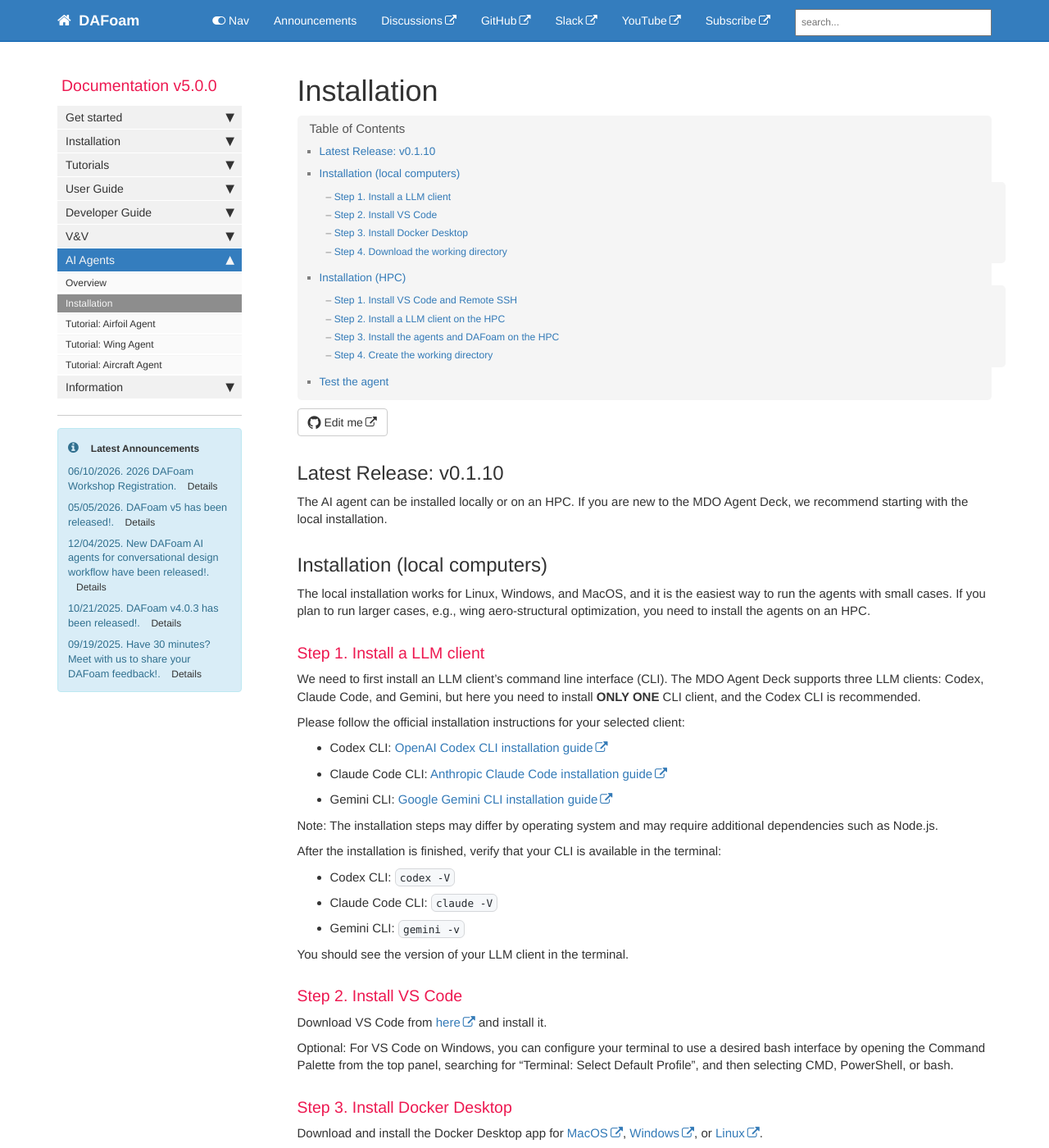
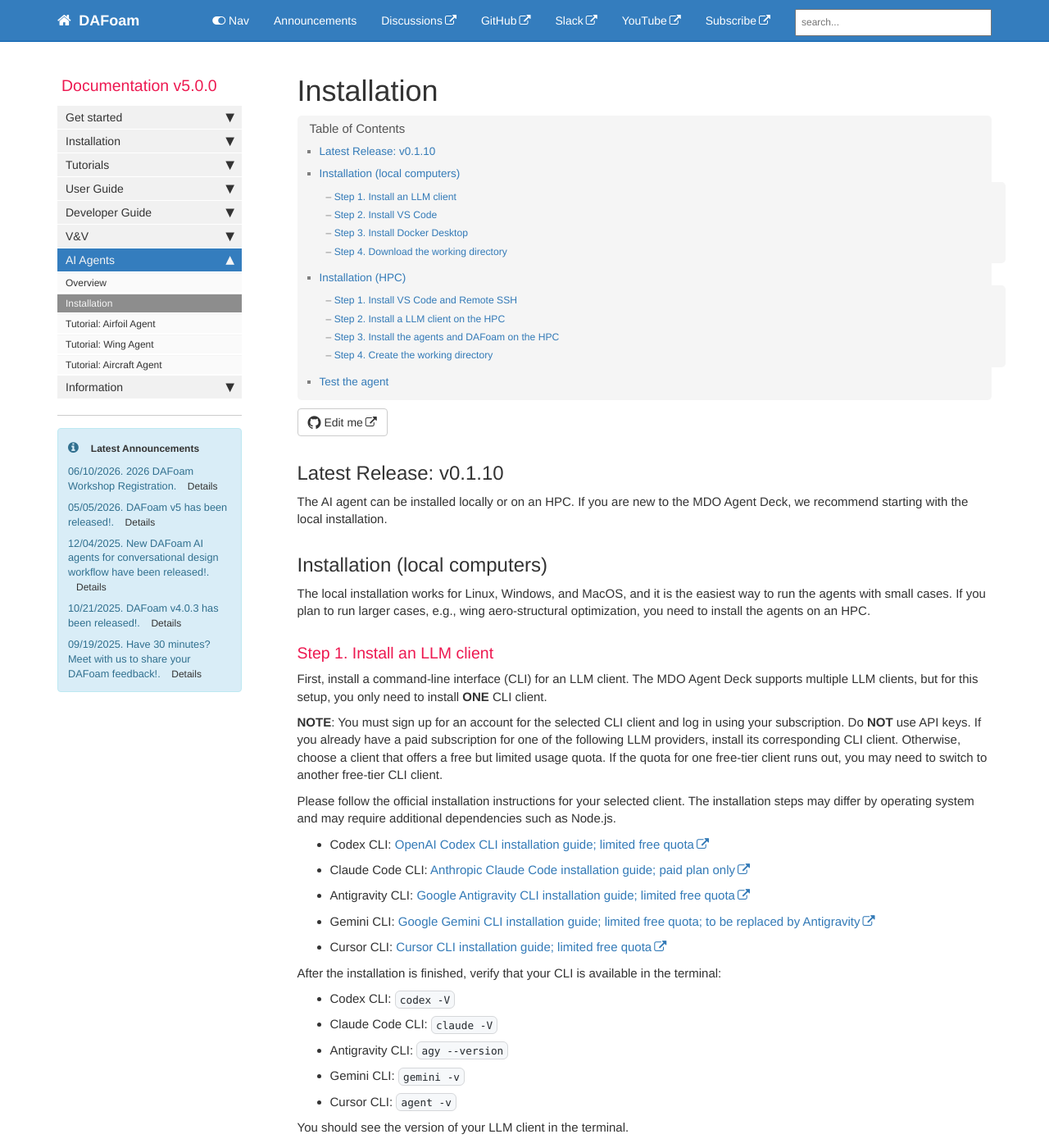
Before and after one commit to DAFoam/DAFoam.github.io, a Jekyll site: the page built from pages/mydoc/mydoc_ai_assistant_installation.md, in a window 1280 px wide and 1400 px high. Shown: the whole window at 82% size. Built offline with Jekyll 4.4.1, drawn with Linux system fonts in a browser that asks for light colours; comment, search, counter and statistics services are not loaded; some of the changed text lies outside the part shown.

Commit message:
content update

```diff
--- a/pages/mydoc/mydoc_ai_assistant_installation.md
+++ b/pages/mydoc/mydoc_ai_assistant_installation.md
@@ -15,23 +15,27 @@ The AI agent can be installed locally or on an HPC. If you are new to the MDO Ag
 
 The local installation works for Linux, Windows, and MacOS, and it is the easiest way to run the agents with small cases. If you plan to run larger cases, e.g., wing aero-structural optimization, you need to install the agents on an HPC.
 
-### Step 1. Install a LLM client
+### Step 1. Install an LLM client
 
-We need to first install an LLM client's command line interface (CLI). The MDO Agent Deck supports three LLM clients: Codex, Claude Code, and Gemini, but here you need to install **ONLY ONE** CLI client, and the Codex CLI is recommended.
+First, install a command-line interface (CLI) for an LLM client. The MDO Agent Deck supports multiple LLM clients, but for this setup, you only need to install **ONE** CLI client.
 
-Please follow the official installation instructions for your selected client:
+**NOTE**: You must sign up for an account for the selected CLI client and log in using your subscription. Do **NOT** use API keys. If you already have a paid subscription for one of the following LLM providers, install its corresponding CLI client. Otherwise, choose a client that offers a free but limited usage quota. If the quota for one free-tier client runs out, you may need to switch to another free-tier CLI client.
 
-- Codex CLI: [OpenAI Codex CLI installation guide](https://help.openai.com/en/articles/11096431)
-- Claude Code CLI: [Anthropic Claude Code installation guide](https://docs.anthropic.com/en/docs/claude-code/getting-started)
-- Gemini CLI: [Google Gemini CLI installation guide](https://github.com/google-gemini/gemini-cli/blob/main/docs/get-started/index.md)
+Please follow the official installation instructions for your selected client. The installation steps may differ by operating system and may require additional dependencies such as Node.js.
 
-Note: The installation steps may differ by operating system and may require additional dependencies such as Node.js.
+- Codex CLI: [OpenAI Codex CLI installation guide; limited free quota](https://help.openai.com/en/articles/11096431)
+- Claude Code CLI: [Anthropic Claude Code installation guide; paid plan only](https://docs.anthropic.com/en/docs/claude-code/getting-started)
+- Antigravity CLI: [Google Antigravity CLI installation guide; limited free quota](https://antigravity.google/download#antigravity-cli)
+- Gemini CLI: [Google Gemini CLI installation guide; limited free quota; to be replaced by Antigravity](https://github.com/google-gemini/gemini-cli/blob/main/docs/get-started/index.md)
+- Cursor CLI: [Cursor CLI installation guide; limited free quota](https://cursor.com/cli)
 
 After the installation is finished, verify that your CLI is available in the terminal:
 
 - Codex CLI: `codex -V`
 - Claude Code CLI: `claude -V`
+- Antigravity CLI: `agy --version`
 - Gemini CLI: `gemini -v`
+- Cursor CLI: `agent -v`
 
 You should see the version of your LLM client in the terminal.
 
@@ -92,24 +96,7 @@ DO NOT close VS Code or the open terminal on the HPC. We will use them to instal
 
 ### Step 2. Install a LLM client on the HPC
 
-Using the terminal in VS Code via Remote SSH, we need to install an LLM client's command line interface (CLI) on the HPC. The MDO Agent Deck supports three LLM clients: Codex, Claude Code, and Gemini, but you only need to install **ONE** CLI client. The Codex CLI is recommended.
-
-Please follow the official installation instructions for your selected client:
-
-- Codex CLI: [OpenAI Codex CLI installation guide](https://help.openai.com/en/articles/11096431)
-- Claude Code CLI: [Anthropic Claude Code installation guide](https://docs.anthropic.com/en/docs/claude-code/getting-started)
-- Gemini CLI: [Google Gemini CLI installation guide](https://github.com/google-gemini/gemini-cli/blob/main/docs/get-started/index.md)
-
-On some HPC systems, packages such as Node.js may not be available by default. In that case, first load the required modules or ask your HPC administrator for the recommended installation method.
-
-After the installation is finished, verify that your CLI is available in the terminal:
-
-- Codex CLI: `codex -V`
-- Claude Code CLI: `claude -V`
-- Gemini CLI: `gemini -v`
-
-You should see the version of your LLM client in the terminal.
-
+Using the terminal in VS Code via Remote SSH, we need to install an LLM client's command line interface (CLI) **on the HPC**. Please follow the same instrucitons from  **Installation (local computers) -> Step 1. Install an LLM client**, shown above.
 
 ### Step 3. Install the agents and DAFoam on the HPC
 
@@ -123,7 +110,7 @@ The `mdo_agent_deck` package is hosted on PyPI.
 
 ### Step 4. Create the working directory
 
-Using the terminal in VS Code via Remote SSH, we will need to first download `mdo_agent_work` repo from [here](https://github.com/DAFoam/mdo_agent_work/archive/refs/heads/hpc.zip).
+Using the terminal in VS Code via Remote SSH, we will need to first download `mdo_agent_work` repo from [here](https://github.com/DAFoam/mdo_agent_work/archive/refs/heads/hpc.zip). Note: this link is DIFFERENT from the one from local installation above.
 
 Unzip it and you will see a folder called `mdo_agent_work-hpc`. Rename it to `mdo_agent_work`. This will be the main working directory for your agents. You can put `mdo_agent_work` any where on the HPC, e.g., `/home/your_user_name/mdo_agent_work`.
 
@@ -153,6 +140,10 @@ Codex: `codex --yolo`
 
 Gemini: `gemini --yolo`
 
+Antigravity: `agy --dangerously-skip-permissions`
+
+Cursor: `agent --yolo`
+
 You need to sign up for an account and log in to the LLM CLI. DO NOT use API keys; use subscription login instead.
 
 If this is the first time you add a new MCP server, your client may show a "New MCP server found" prompt. Choose "Use this MCP server".
```
